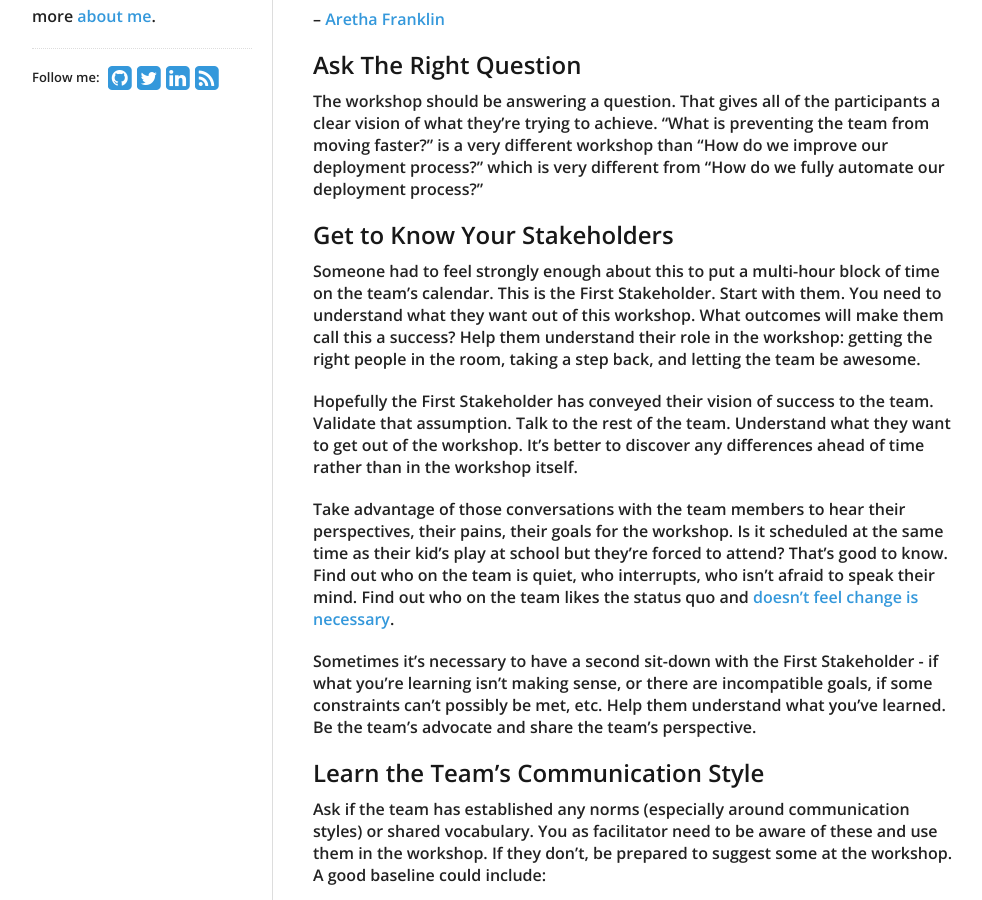
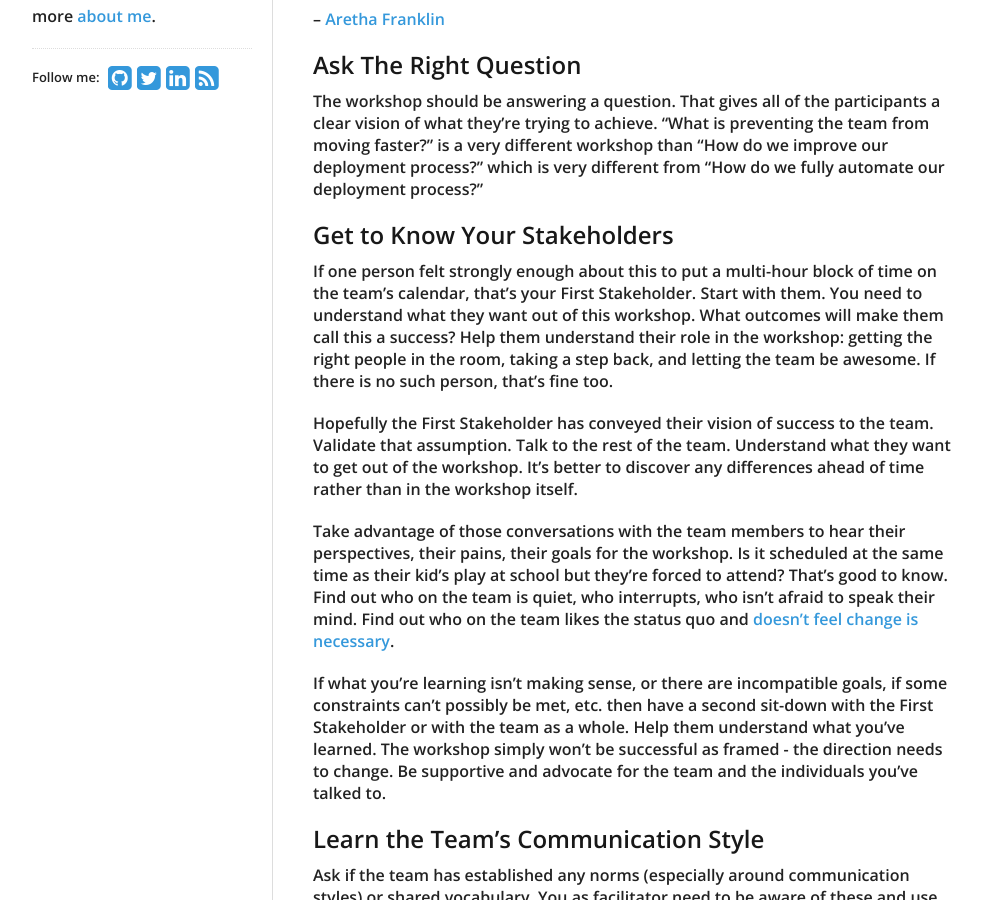
Before and after one commit to rpherbig/rpherbig.github.io, a Jekyll site: the page built from _posts/2019-10-03-facilitation-dont-lose-before-you-start.markdown, in a window 1280 px wide and 900 px high, scrolled down 338 px. Shown: the whole window, without its empty margins (138-1120 px from the left). Built offline with Jekyll 4.4.1, drawn with Linux system fonts in a browser that asks for light colours; nearby versions of some CDN libraries; our own code applies the rules of GitHub Pages for plain Markdown files; some of the changed text lies outside the part shown.

Commit message:
Reword/rephrase some things per feedback

```diff
--- a/_posts/2019-10-03-facilitation-dont-lose-before-you-start.markdown
+++ b/_posts/2019-10-03-facilitation-dont-lose-before-you-start.markdown
@@ -14,13 +14,13 @@ The workshop should be answering a question. That gives all of the participants
 
 ## Get to Know Your Stakeholders
 
-Someone had to feel strongly enough about this to put a multi-hour block of time on the team's calendar. This is the First Stakeholder. Start with them. You need to understand what they want out of this workshop. What outcomes will make them call this a success? Help them understand their role in the workshop: getting the right people in the room, taking a step back, and letting the team be awesome.
+If one person felt strongly enough about this to put a multi-hour block of time on the team's calendar, that's your First Stakeholder. Start with them. You need to understand what they want out of this workshop. What outcomes will make them call this a success? Help them understand their role in the workshop: getting the right people in the room, taking a step back, and letting the team be awesome. If there is no such person, that's fine too.
 
 Hopefully the First Stakeholder has conveyed their vision of success to the team. Validate that assumption. Talk to the rest of the team. Understand what they want to get out of the workshop. It's better to discover any differences ahead of time rather than in the workshop itself.
 
 Take advantage of those conversations with the team members to hear their perspectives, their pains, their goals for the workshop. Is it scheduled at the same time as their kid's play at school but they're forced to attend? That's good to know. Find out who on the team is quiet, who interrupts, who isn't afraid to speak their mind. Find out who on the team likes the status quo and [doesn't feel change is necessary](https://hbr.org/2013/07/hidden-danger-of-being-risk-averse).
 
-Sometimes it's necessary to have a second sit-down with the First Stakeholder - if what you're learning isn't making sense, or there are incompatible goals, if some constraints can't possibly be met, etc. Help them understand what you've learned. Be the team's advocate and share the team's perspective.
+If what you're learning isn't making sense, or there are incompatible goals, if some constraints can't possibly be met, etc. then have a second sit-down with the First Stakeholder or with the team as a whole. Help them understand what you've learned. The workshop simply won't be successful as framed - the direction needs to change. Be supportive and advocate for the team and the individuals you've talked to.
 
 ## Learn the Team's Communication Style
 
@@ -84,11 +84,11 @@ Compare where you are with the original goals. End with concrete action items. A
 
 ## After the Workshop
 
-How involved you are in the after phase varies. In my experience, the best results come from the team committing and the facilitator offering to be available for advice, suggestions, and help. [You're the chicken, not the pig.](https://en.wikipedia.org/wiki/The_Chicken_and_the_Pig)
+How involved you are in the 'after' phase varies. In my experience, the best results come from the team committing and the facilitator offering to be available for advice, suggestions, and help. [You're the chicken, not the pig.](https://en.wikipedia.org/wiki/The_Chicken_and_the_Pig)
 
 ## Key Takeaways
 
-Do you need to consider everything here? Not necessarily. Be pragmatic. Spend more or less time based on the importance of the meeting and the risk vs reward.
+Do you need to consider everything I mentioned here? Not necessarily - be agile and lean and pragmatic. Spend more or less time preparing based on the importance of the meeting and the expected return of that prep time.
 
 > Plans are worthless, but planning is everything.
 
```
